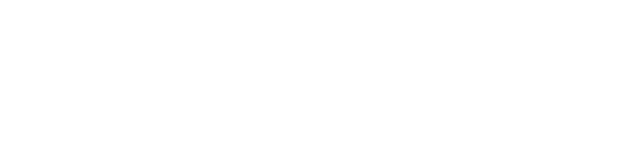
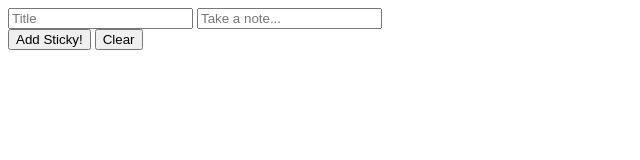
Before and after one commit to DovydasNar/stickyNotes, a plain HTML site: page index.html in a window 1280 px wide. Shown: the whole page, without its empty margins (0-640 px from the left). Drawn offline with Linux system fonts and the light colour scheme.

Commit message:
html created

```diff
--- a/index.html
+++ b/index.html
@@ -7,5 +7,17 @@
     <link rel="stylesheet" href="style.css" />
     <script src="main.js"></script>
   </head>
-  <body></body>
+  <body>
+    <div id="main">
+      <div id="noteInput">
+        <input type="text" id="noteText" placeholder="Title" />
+        <input type="text" id="noteDescription" placeholder="Take a note..." />
+      </div>
+      <div id="buttonGroup">
+        <button id="addNote">Add Sticky!</button>
+        <button id="clearNotes">Clear</button>
+      </div>
+    </div>
+    <div id="notesContainer"></div>
+  </body>
 </html>
```
